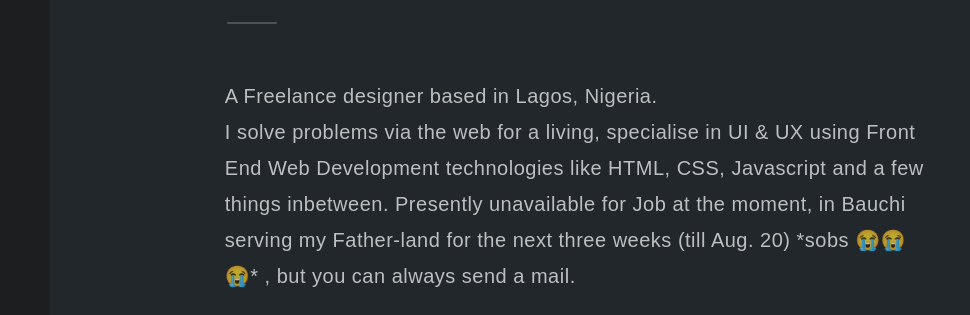
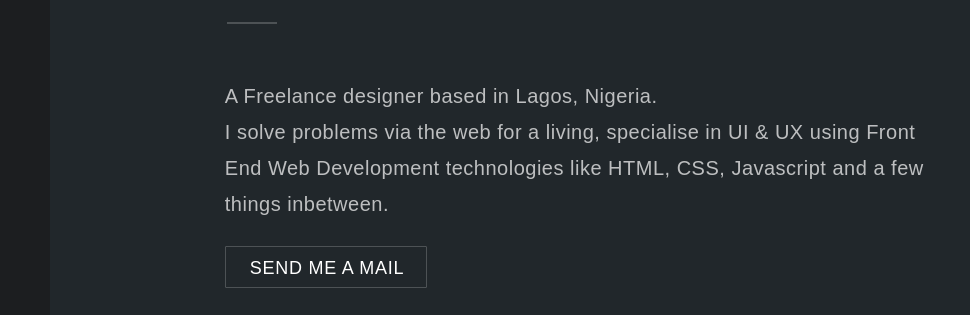
Before and after one commit to Odusanya/odusanya.github.io, a website: page index.html in a window 1280 px wide. Shown: the part 305-620 px from the top of the page, without its empty margins (0-970 px from the left). Drawn offline with Linux system fonts and the light colour scheme; a web font is replaced by a local one.

Commit message:
Bauchi Status Update
Done with NYSC Camp baby!

```diff
--- a/index.html
+++ b/index.html
@@ -60,7 +60,7 @@
                     A Freelance designer based in Lagos, Nigeria.<br>
                     I solve problems via the web for a living, specialise in UI & UX using Front End Web Development technologies
                     like HTML, CSS, Javascript and a few things inbetween.
-                    Presently unavailable for Job at the moment, in Bauchi serving my Father-land for the next three weeks (till Aug. 20) *sobs 😭😭😭* , but you can always send a mail.
+<!--                     Presently unavailable for Job at the moment, in Bauchi serving my Father-land for the next three weeks (till Aug. 20) *sobs 😭😭😭* , but you can always send a mail. -->
                 </p>
             </div>
             <div class="contact-me">
```
